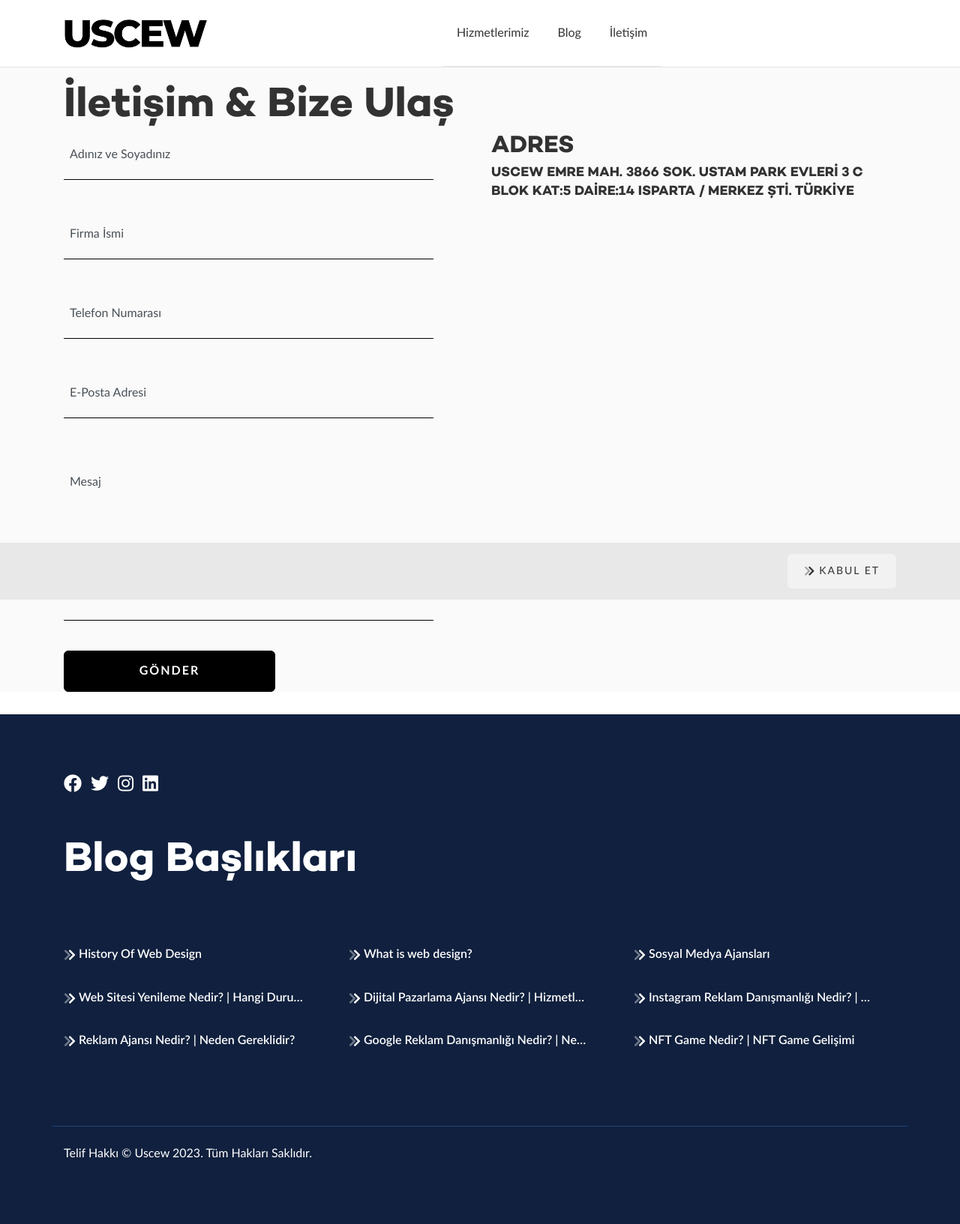
After one commit to kalelimedya/uscew, a PHP site: page /iletisim.php in a window 1280 px wide. The commit adds this page. Shown: the whole page at 75% size. Run offline with PHP 8.4, Linux system fonts and the light colour scheme.

Commit message:
güncelleme bilmem kaç

```diff
--- a/header.php
+++ b/header.php
@@ -30,7 +30,7 @@
           <div class="row">
             <div class="col">
               <ul class="header-mobil-menu">
-                <li class="d-lg-none d-xxl-block  active ">
+                <li class="d-lg-none d-xxl-block">
                   <a href="index.php">
                     İşlerimiz
                   </a>
@@ -118,7 +118,7 @@
         </div>
         <div class="col col-mr-auto align-items-center justify-content-center d-none d-lg-flex h-100">
           <ul class="header-menu">
-            <li class="d-lg-none d-xxl-block active">
+            <li class="d-lg-none d-xxl-block">
               <a href="index.php">
                 İşlerimiz
               </a>
--- /dev/null
+++ b/iletisim.php
@@ -0,0 +1,62 @@
+<?php include 'header.php'; ?>
+<section style="background-color:#fafafa;margin-bottom:30px;">
+<div class="container" style="padding-top:20px;">
+    <h1>İletişim & Bize Ulaş</h1>
+    <div class="row">
+        <div class="col-6">
+        <form action="islemler/ajax.php" method="POST">
+                        <div class="row">
+                            <div class="col-11">
+                              <input type="text" class="form-control" name="isim" autocomplete="off" placeholder="Adınız ve Soyadınız" require>
+                            </div>
+                            <div class="col-1"></div>
+                        </div>
+                        <div class="row">
+                            <div class="col-11">
+                              <input type="text" class="form-control" name="firmaisim" autocomplete="off" placeholder="Firma İsmi" require>
+                            </div>
+                            <div class="col-1"></div>
+                        </div>
+                        <div class="row">
+                            <div class="col-11">
+                              <input type="text" class="form-control" name="tel" autocomplete="off" placeholder="Telefon Numarası" require>
+                            </div>
+                            <div class="col-1"></div>
+                        </div>
+                        <div class="row">
+                            <div class="col-11">
+                              <input type="email" class="form-control" name="eposta" autocomplete="off" placeholder="E-Posta Adresi" require>
+                            </div>
+                            <div class="col-1"></div>
+                        </div>
+                        <div class="row">
+                            <div class="col-11">
+                            <textarea type="text" class="form-control" name="mesaj" autocomplete="off" placeholder="Mesaj" rows="3" require></textarea>                            </div>
+                            <div class="col-1"></div>
+                        </div>
+                        <div class="row">
+                          <div class="col-11">
+                          <button type="submit" class="button button-large button-pink-white">
+                            Gönder
+                        </button>
+                          </div>
+                          <div class="col-1">
+                          </div>
+                        </div>
+                      </form>
+        </div>
+        <div class="col-6">
+               <h3>ADRES</h3>
+               <h5>USCEW
+                    EMRE MAH.
+                    3866 SOK.
+                    USTAM PARK EVLERİ 3 C BLOK KAT:5 DAİRE:14
+                    ISPARTA / MERKEZ ŞTİ.
+                    TÜRKİYE
+
+                    </h5>
+        </div>
+    </div>
+</div>
+</section>
+<?php include 'footer.php'; ?>
```
Also changed, not shown: assets/images/contact.gif (added), assets/images/mail.gif (added), assets/images/mail2.gif (added).
